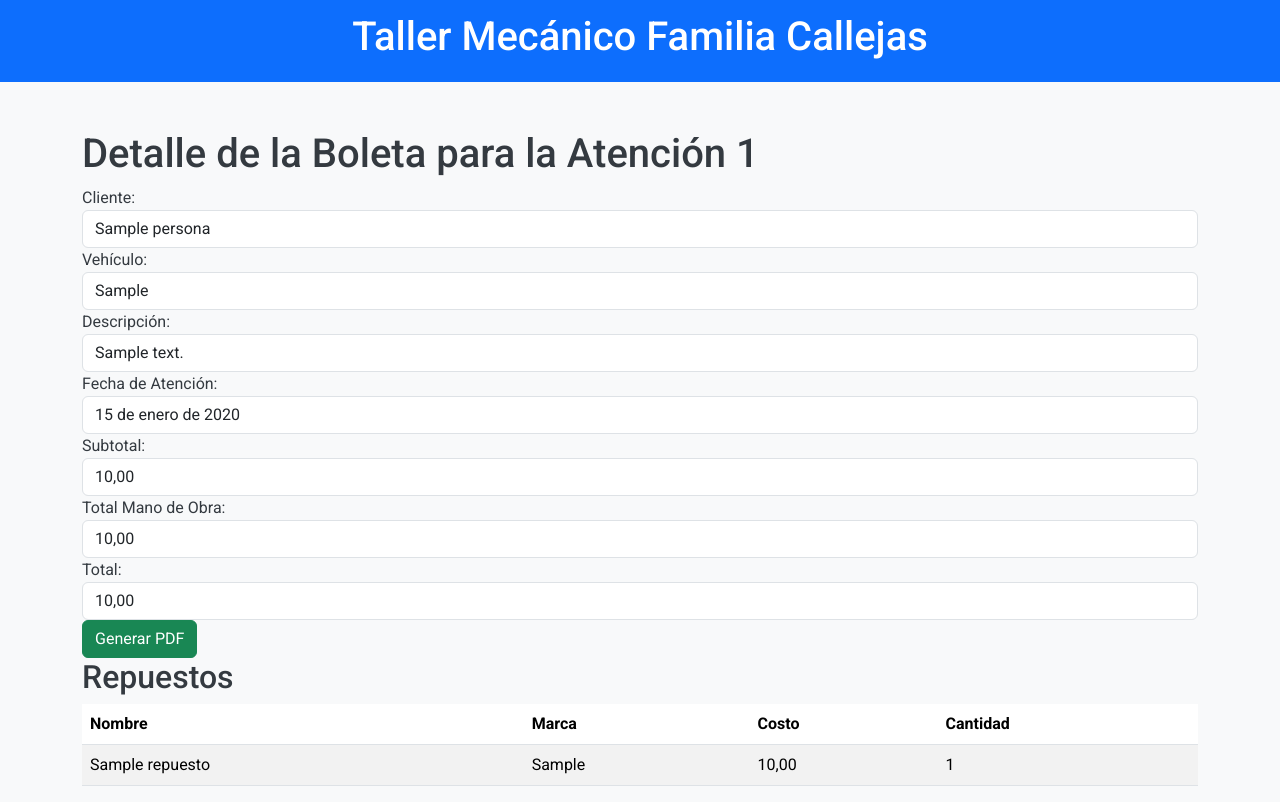
After one commit to nicolas-000/inventory, a Django app: page /atenciones/1/boleta/detalle/ in a window 1280 px wide. The commit adds this page. Run offline with Django 5.2, Linux system fonts and the light colour scheme; tables that the repository leaves empty hold one stand-in row (values such as "Sample post"); some libraries are stand-ins or nearby versions.

Commit message:
App Lista

```diff
--- a/gestorApp/models.py
+++ b/gestorApp/models.py
@@ -99,11 +99,8 @@ class Repuestos(models.Model):
 
 
 class Boleta(models.Model):
-    atencion = models.ForeignKey(Atencion, on_delete=models.CASCADE)
-    repuesto = models.ForeignKey(Repuestos,on_delete=models.CASCADE)
-    subTotal = models.PositiveIntegerField()
-    totalMO = models.PositiveIntegerField()
-    fechaPago = models.DateField()
-
-    def __str__(self):
-        return f"Boleta {self.id} - Atención {self.atencion.id}"
+    atencion = models.OneToOneField(Atencion, on_delete=models.CASCADE)
+    totalMO = models.DecimalField(max_digits=10, decimal_places=2)  # Mano de obra
+    subtotal = models.DecimalField(max_digits=10, decimal_places=2)
+    total = models.DecimalField(max_digits=10, decimal_places=2)
+    fechaPago = models.DateField(auto_now_add=True)
--- a/gestorApp/views.py
+++ b/gestorApp/views.py
@@ -1,9 +1,14 @@
 from django.shortcuts import render,redirect, get_object_or_404
 from gestorApp import forms
-from gestorApp.forms import AgendaForm, VehiculoForm,AtencionForm,RepuestoForm
-from gestorApp.models import Agenda, Cliente, Vehiculo,Atencion,Repuestos,Boleta, Persona
+from gestorApp.forms import AgendaForm, VehiculoForm,AtencionForm,RepuestoForm,BoletaForm
+from gestorApp.models import Agenda, Cliente, Vehiculo,Atencion,Repuestos,Boleta, Persona, Boleta
 from django.http import JsonResponse, HttpResponse
 from django.shortcuts import get_object_or_404
+from reportlab.pdfgen import canvas
+from reportlab.lib.pagesizes import letter, landscape
+from reportlab.lib import colors
+from reportlab.lib.styles import getSampleStyleSheet, ParagraphStyle
+from reportlab.platypus import SimpleDocTemplate, Table, TableStyle, Paragraph, Spacer, Frame, PageTemplate
 from django.views.decorators.csrf import csrf_exempt
 from django.views.decorators.http import require_POST
 from django.db.models import Count
@@ -228,7 +233,137 @@ def agregar_repuesto(request, atencion_id):
         'form': form,
         'repuestos': repuestos
     })
+#boleta 2.0
+def generar_boleta(request, atencion_id):
+    atencion = get_object_or_404(Atencion, id=atencion_id)
+    repuestos = Repuestos.objects.filter(atencion=atencion)
 
+    subtotal = sum(repuesto.costoRepuesto * repuesto.cantidad for repuesto in repuestos)
+
+    if request.method == 'POST':
+        form = BoletaForm(request.POST)
+        if form.is_valid():
+            boleta = form.save(commit=False)
+            boleta.atencion = atencion
+            boleta.subtotal = subtotal
+            boleta.total = boleta.totalMO + subtotal
+            boleta.save()
+            return redirect('detalle_boleta', boleta.id)
+    else:
+        form = BoletaForm()
+
+    context = {
+        'atencion': atencion,
+        'repuestos': repuestos,
+        'subtotal': subtotal,
+        'form': form
+    }
+    return render(request, 'gestorApp/generar_boleta.html', context)
+
+def detalle_boleta(request, atencion_id):
+    atencion = get_object_or_404(Atencion, pk=atencion_id)
+    boleta = get_object_or_404(Boleta, atencion=atencion)
+    repuestos = Repuestos.objects.filter(atencion=atencion)
+
+    return render(request, 'gestorApp/detalle_boleta.html', {
+        'atencion': atencion,
+        'boleta': boleta,
+        'repuestos': repuestos
+    })
+def generar_pdf_boleta(request, atencion_id):
+    boleta = get_object_or_404(Boleta, atencion_id=atencion_id)
+    repuestos = Repuestos.objects.filter(atencion_id=atencion_id)
+
+    # Calcular el subtotal sumando el costo de cada repuesto multiplicado por su cantidad
+    subtotal = sum(repuesto.costoRepuesto * repuesto.cantidad for repuesto in repuestos)
+    total = subtotal + boleta.totalMO
+
+    response = HttpResponse(content_type='application/pdf')
+    response['Content-Disposition'] = f'attachment; filename="boleta_{boleta.atencion.id}.pdf"'
+
+    # Create PDF document in landscape mode
+    doc = SimpleDocTemplate(response, pagesize=landscape(letter))
+    styles = getSampleStyleSheet()
+    elements = []
+
+    title = Paragraph(f'Boleta de Atención: {boleta.atencion.id}', styles['Title'])
+    elements.append(title)
+
+    cliente_info = [
+        ['Cliente:', boleta.atencion.idPropietario.nombreCompleto],
+        ['Vehículo:', boleta.atencion.idVehiculo.marca],
+        ['Descripción:', boleta.atencion.descripcion],
+        ['Fecha de Atención:', boleta.atencion.fechaInicio.strftime('%d/%m/%Y')],
+    ]
+    table = Table(cliente_info, hAlign='LEFT', colWidths=[150, 350])
+    table.setStyle(TableStyle([
+        ('BACKGROUND', (0, 0), (-1, 0), colors.grey),
+        ('TEXTCOLOR', (0, 0), (-1, 0), colors.whitesmoke),
+        ('ALIGN', (0, 0), (-1, -1), 'LEFT'),
+        ('FONTNAME', (0, 0), (-1, 0), 'Helvetica-Bold'),
+        ('BOTTOMPADDING', (0, 0), (-1, 0), 12),
+        ('BACKGROUND', (0, 1), (-1, -1), colors.beige),
+        ('GRID', (0, 0), (-1, -1), 1, colors.black),
+    ]))
+    elements.append(table)
+    elements.append(Spacer(1, 12))
+
+    boleta_info = [
+        ['Subtotal:', f'${subtotal:.2f}'],
+        ['Costo Mano de Obra:', f'${boleta.totalMO:.2f}'],
+        ['Total:', f'${total:.2f}'],
+    ]
+    table = Table(boleta_info, hAlign='LEFT', colWidths=[150, 350])
+    table.setStyle(TableStyle([
+        ('BACKGROUND', (0, 0), (-1, 0), colors.grey),
+        ('TEXTCOLOR', (0, 0), (-1, 0), colors.whitesmoke),
+        ('ALIGN', (0, 0), (-1, -1), 'LEFT'),
+        ('FONTNAME', (0, 0), (-1, 0), 'Helvetica-Bold'),
+        ('BOTTOMPADDING', (0, 0), (-1, 0), 12),
+        ('BACKGROUND', (0, 1), (-1, -1), colors.beige),
+        ('GRID', (0, 0), (-1, -1), 1, colors.black),
+    ]))
+    elements.append(table)
+    elements.append(Spacer(1, 12))
+
+    repuestos_info = [[
+        'Nombre', 'Marca', 'Costo', 'Cantidad', 'Total'
+    ]] + [
+        [repuesto.nombreRepuesto, repuesto.marca, f'${repuesto.costoRepuesto:.2f}', repuesto.cantidad, f'${repuesto.costoRepuesto * repuesto.cantidad:.2f}']
+        for repuesto in repuestos
+    ]
+    table = Table(repuestos_info, hAlign='LEFT', colWidths=[150, 150, 100, 100, 100])
+    table.setStyle(TableStyle([
+        ('BACKGROUND', (0, 0), (-1, 0), colors.grey),
+        ('TEXTCOLOR', (0, 0), (-1, 0), colors.whitesmoke),
+        ('ALIGN', (0, 0), (-1, -1), 'CENTER'),
+        ('FONTNAME', (0, 0), (-1, 0), 'Helvetica-Bold'),
+        ('BOTTOMPADDING', (0, 0), (-1, 0), 12),
+        ('BACKGROUND', (0, 1), (-1, -1), colors.beige),
+        ('GRID', (0, 0), (-1, -1), 1, colors.black),
+    ]))
+    elements.append(table)
+
+    # Handle pagination
+    def on_first_page(canvas, doc):
+        canvas.saveState()
+        canvas.setFont('Helvetica', 12)
+        canvas.drawString(100, 580, 'Taller Mecanico Familia Callejas')
+        canvas.restoreState()
+
+    def on_later_pages(canvas, doc):
+        canvas.saveState()
+        canvas.setFont('Helvetica', 12)
+        canvas.drawString(100, 580, 'Taller Mecanico Familia Callejas')
+        canvas.restoreState()
+
+    frame = Frame(doc.leftMargin, doc.bottomMargin, doc.width, doc.height - 2 * doc.bottomMargin, id='normal')
+    template = PageTemplate(id='test', frames=[frame], onPage=on_first_page, onPageEnd=on_later_pages)
+    doc.addPageTemplates([template])
+
+    doc.build(elements)
+
+    return response
 
 
 #BOLETA
--- a/requirements.txt
+++ b/requirements.txt
@@ -1,4 +1,4 @@
 asgiref==3.8.1
 Django==5.0.6
 sqlparse==0.5.0
-xhtml2pdf
+reportlab
--- a/tallerMecanico/urls.py
+++ b/tallerMecanico/urls.py
@@ -37,4 +37,9 @@ urlpatterns = [
 
     path('generate_pdf/<int:atencion_id>/', vista.generate_pdf_view, name='generate_pdf'),
     path('pdfs/<str:filename>/', vista.serve_pdf_view, name='serve_pdf'),
+
+    #Boleta
+    path('atenciones/<int:atencion_id>/boleta/generar/', vista.generar_boleta, name='generar_boleta'),
+    path('atenciones/<int:atencion_id>/boleta/detalle/', vista.detalle_boleta, name='detalle_boleta'),
+    path('generar_pdf_boleta/<int:atencion_id>/', vista.generar_pdf_boleta, name='generar_pdf_boleta'),
 ]
--- a/templates/gestorApp/agregar_repuesto.html
+++ b/templates/gestorApp/agregar_repuesto.html
@@ -53,5 +53,6 @@
                 {% endfor %}
             </tbody>
         </table>
+        <a href="{% url 'generar_boleta' atencion.id %}" class="btn btn-success">Generar Boleta</a>
     </div>
 {% endblock %}
--- /dev/null
+++ b/templates/gestorApp/detalle_boleta.html
@@ -0,0 +1,64 @@
+{% extends "gestorApp/base.html" %}
+{% load static %}
+
+{% block titulo %}Detalle Boleta{% endblock %}
+{% block css %}
+<link href="{% static 'css/bootstrap.min.css' %}" rel="stylesheet"/>
+<link rel="stylesheet" href="{% static 'css/styles.css' %}">
+{% endblock %}
+
+{% block contenido %}
+<div class="container mt-5">
+    <h1>Detalle de la Boleta para la Atención {{ atencion.id }}</h1>
+    <div class="form-group">
+        <label>Cliente:</label>
+        <input type="text" value="{{ atencion.idPropietario.nombreCompleto }}" class="form-control" readonly>
+    </div>
+    <div class="form-group">
+        <label>Vehículo:</label>
+        <input type="text" value="{{ atencion.idVehiculo.marca }}" class="form-control" readonly>
+    </div>
+    <div class="form-group">
+        <label>Descripción:</label>
+        <input type="text" value="{{ atencion.descripcion }}" class="form-control" readonly>
+    </div>
+    <div class="form-group">
+        <label>Fecha de Atención:</label>
+        <input type="text" value="{{ atencion.fechaInicio }}" class="form-control" readonly>
+    </div>
+    <div class="form-group">
+        <label>Subtotal:</label>
+        <input type="text" value="{{ boleta.subtotal }}" class="form-control" readonly>
+    </div>
+    <div class="form-group">
+        <label>Total Mano de Obra:</label>
+        <input type="text" value="{{ boleta.totalMO }}" class="form-control" readonly>
+    </div>
+    <div class="form-group">
+        <label>Total:</label>
+        <input type="text" value="{{ boleta.total }}" class="form-control" readonly>
+    </div>
+    <a href="{% url 'generar_pdf_boleta' atencion.id %}" class="btn btn-success">Generar PDF</a>
+    <h2>Repuestos</h2>
+    <table class="table table-striped table-hover">
+        <thead>
+            <tr>
+                <th>Nombre</th>
+                <th>Marca</th>
+                <th>Costo</th>
+                <th>Cantidad</th>
+            </tr>
+        </thead>
+        <tbody>
+            {% for repuesto in repuestos %}
+            <tr>
+                <td>{{ repuesto.nombreRepuesto }}</td>
+                <td>{{ repuesto.marca }}</td>
+                <td>{{ repuesto.costoRepuesto }}</td>
+                <td>{{ repuesto.cantidad }}</td>
+            </tr>
+            {% endfor %}
+        </tbody>
+    </table>
+</div>
+{% endblock %}
```
Also changed, not shown: gestorApp/forms.py (+8 -0 lines), templates/gestorApp/generar_boleta.html (added, +52 -0 lines).
